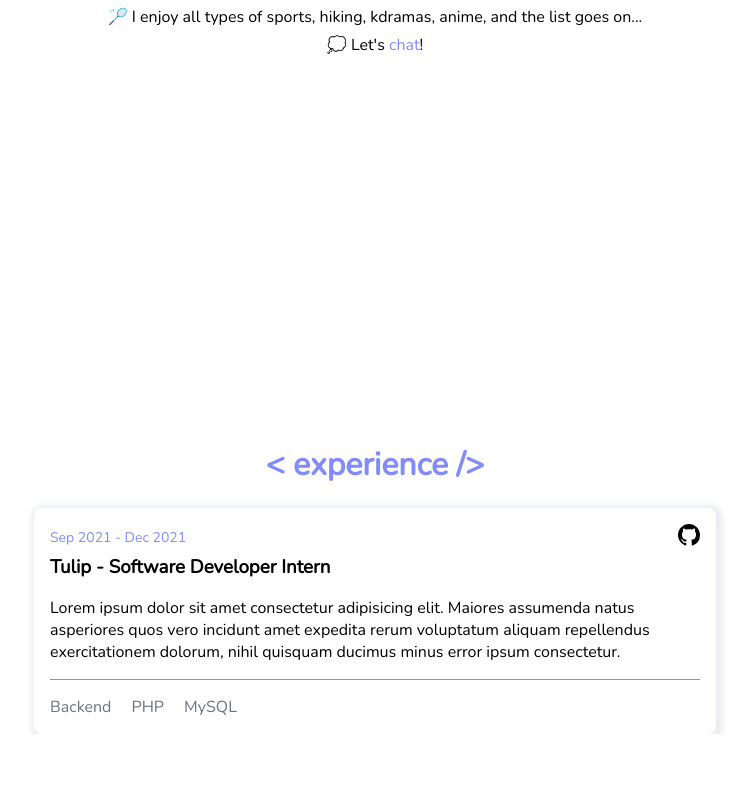
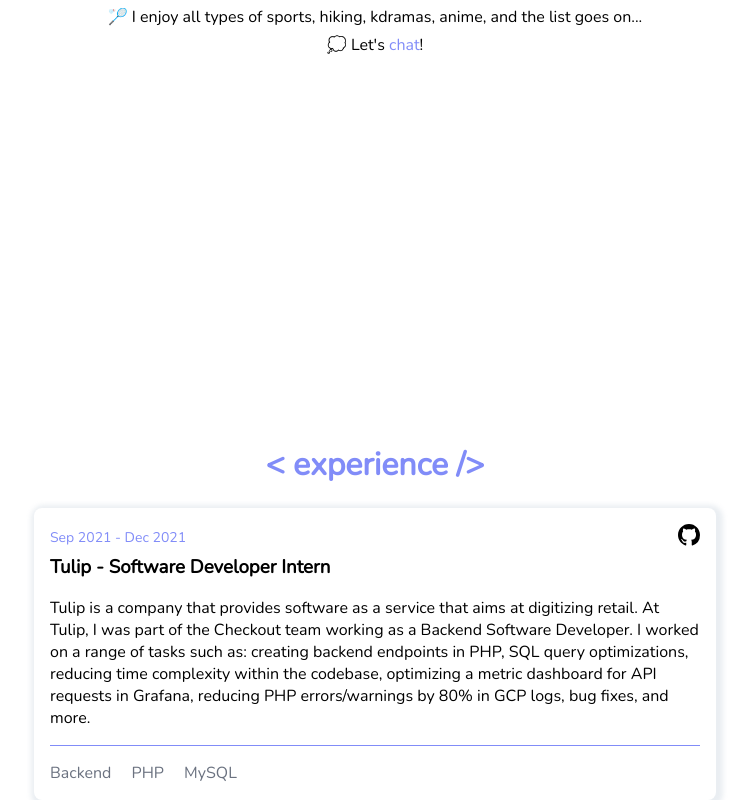
Before and after one commit to L-Michael1/mlammy-v2, a React (Create React App) app: page / in a window 1280 px wide. Shown: the part 1107-1907 px from the top of the page, without its empty margins (265-1018 px from the left). Before the commit the page ends 1841 px from the top, so only its background shows below. Built offline with nearby package versions, Linux system fonts and the light colour scheme.

Commit message:
Card content change

```diff
--- a/src/components/Experience/Experience.tsx
+++ b/src/components/Experience/Experience.tsx
@@ -17,7 +17,7 @@ const Experience = () => {
                     avatarLink='https://github.com'
                 />
                 <CardContent>
-                    Lorem ipsum dolor sit amet consectetur adipisicing elit. Maiores assumenda natus asperiores quos vero incidunt amet expedita rerum voluptatum aliquam repellendus exercitationem dolorum, nihil quisquam ducimus minus error ipsum consectetur.
+                    Tulip is a company that provides software as a service that aims at digitizing retail. At Tulip, I was part of the Checkout team working as a Backend Software Developer. I worked on a range of tasks such as: creating backend endpoints in PHP, SQL query optimizations, reducing time complexity within the codebase, optimizing a metric dashboard for API requests in Grafana, reducing PHP errors/warnings by 80% in GCP logs, bug fixes, and more.
                 </CardContent>
                 <CardFooter>
                     Backend PHP MySQL
```
